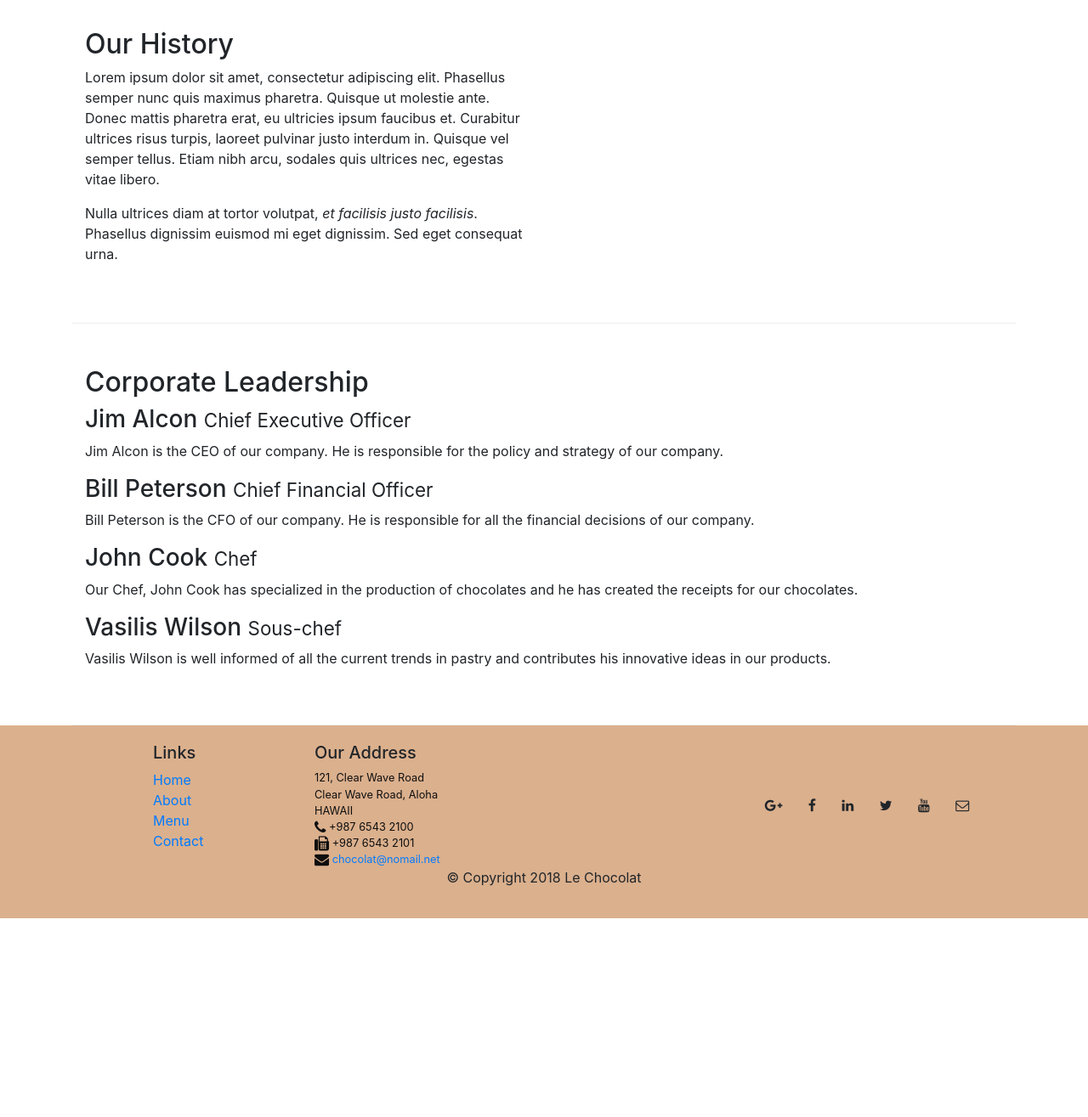
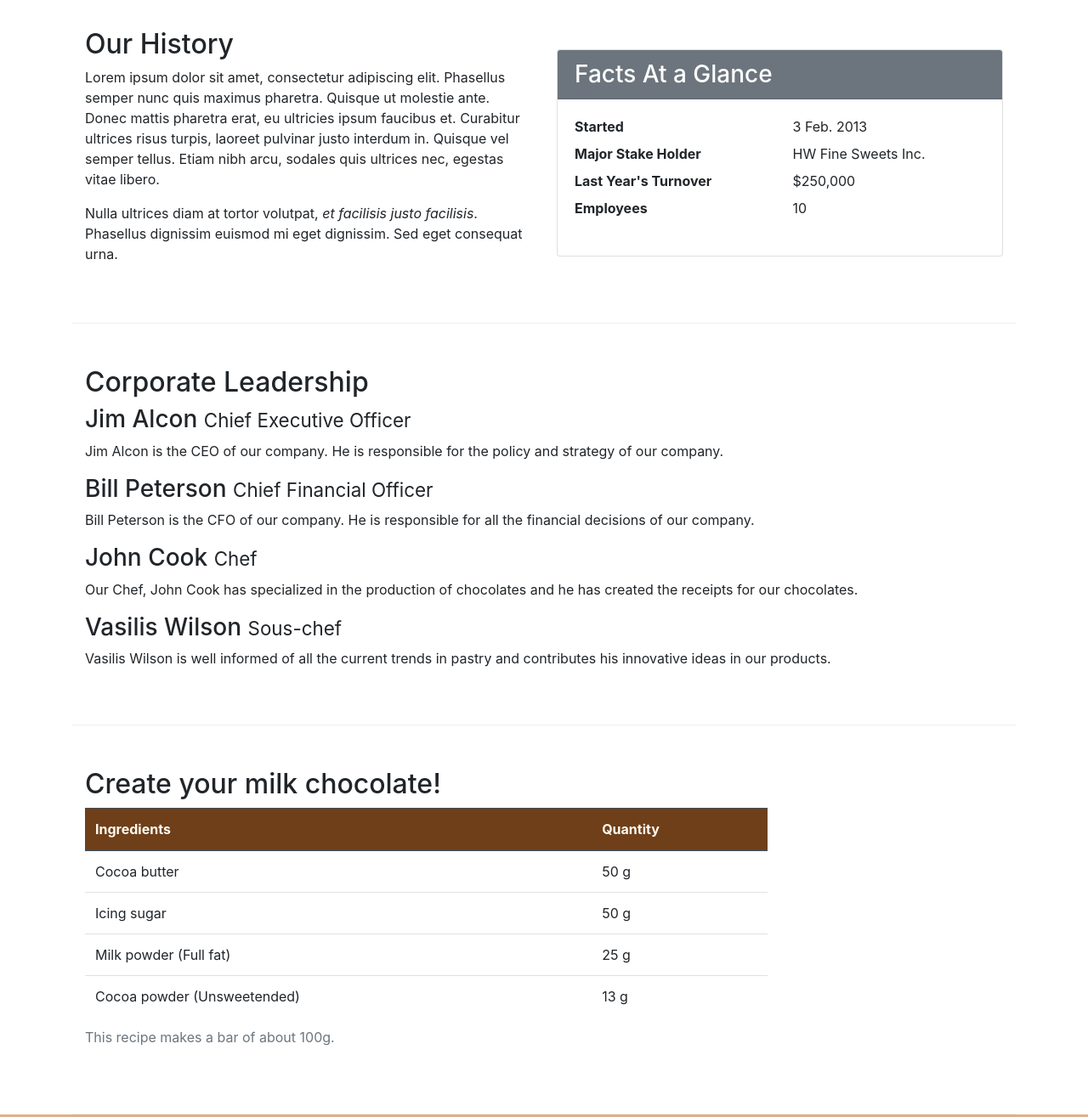
Before and after one commit to krispiekris/leChocolat, a website: page aboutus.html in a window 1280 px wide. Shown: the part 460-1775 px from the top of the page at 85% size. Before the commit the page ends 1541 px from the top, so only its background shows below. Drawn offline with nearby package versions, Linux system fonts and the light colour scheme.

Commit message:
Tables and Cards

```diff
--- a/aboutus.html
+++ b/aboutus.html
@@ -26,10 +26,14 @@
 
             <div class="collapse navbar-collapse" id="Navbar">
                 <ul class="navbar-nav">
-                    <li class="nav-item"><a class="nav-link" href="index.html"><span class="fa fa-home fa-lg"></span> Home</a></li>
-                    <li class="nav-item active"><a class="nav-link" href="#"><span class="fa fa-info fa-lg"></span> About</a></li>
-                    <li class="nav-item"><a class="nav-link" href="#"><span class="fa fa-list fa-lg"></span> Menu</a></li>
-                    <li class="nav-item"><a class="nav-link" href="#"><span class="fa fa-address-card fa-lg"></span> Contact</a></li>
+                    <li class="nav-item"><a class="nav-link" href="index.html"><span class="fa fa-home fa-lg"></span>
+                            Home</a></li>
+                    <li class="nav-item active"><a class="nav-link" href="#"><span class="fa fa-info fa-lg"></span>
+                            About</a></li>
+                    <li class="nav-item"><a class="nav-link" href="#"><span class="fa fa-list fa-lg"></span> Menu</a>
+                    </li>
+                    <li class="nav-item"><a class="nav-link" href="#"><span class="fa fa-address-card fa-lg"></span>
+                            Contact</a></li>
                 </ul>
             </div>
         </div>
@@ -73,9 +77,23 @@
                     euismod mi eget dignissim. Sed eget consequat urna. </p>
             </div>
             <div class="col col-sm">
+                <div class="card">
+                    <h3 class="card-header bg-secondary text-white">Facts At a Glance</h3>
+                    <div class="card-body">
+                        <dl class="row">
+                            <dt class="col-6">Started</dt>
+                            <dd class="col-6">3 Feb. 2013</dd>
+                            <dt class="col-6">Major Stake Holder</dt>
+                            <dd class="col-6">HW Fine Sweets Inc.</dd>
+                            <dt class="col-6">Last Year's Turnover</dt>
+                            <dd class="col-6">$250,000</dd>
+                            <dt class="col-6">Employees</dt>
+                            <dd class="col-6">10</dd>
+                        </dl>
+                    </div>
+                </div>
             </div>
         </div>
-
 
         <div class="row row-content align-items-center">
             <div class="col-12 ">
@@ -96,6 +114,40 @@
                 <p class="d-none d-sm-block">Vasilis Wilson is well informed of all the current trends in pastry and
                     contributes his innovative
                     ideas in our products. </p>
+            </div>
+        </div>
+        <div class="row row-content align-items-center">
+            <div class="col-12 col-sm-9">
+                <h2> Create your milk chocolate!</h2>
+                <div class="table-responsive">
+                    <table class="table table-hover">
+                        <caption>This recipe makes a bar of about 100g.</caption>
+                        <thead class="thead-dark">
+                            <tr>
+                                <th>Ingredients</th>
+                                <th>Quantity</th>
+                            </tr>
+                        </thead>
+                        <tbody>
+                            <tr>
+                                <td>Cocoa butter</td>
+                                <td>50 g</td>
+                            </tr>
+                            <tr>
+                                <td>Icing sugar</td>
+                                <td>50 g</td>
+                            </tr>
+                            <tr>
+                                <td>Milk powder (Full fat)</td>
+                                <td>25 g</td>
+                            </tr>
+                            <tr>
+                                <td>Cocoa powder (Unsweetended)</td>
+                                <td>13 g</td>
+                            </tr>
+                        </tbody>
+                    </table>
+                </div>
             </div>
         </div>
 
@@ -121,12 +173,13 @@
                         HAWAII<br>
                         <i class="fa fa-phone fa-lg"></i> +987 6543 2100<br>
                         <i class="fa fa-fax fa-lg"></i> +987 6543 2101<br>
-                        <i class="fa fa-envelope fa-lg"></i> <a href="mailto:chocolat@nomail.net">chocolat@nomail.net</a>
+                        <i class="fa fa-envelope fa-lg"></i> <a
+                            href="mailto:chocolat@nomail.net">chocolat@nomail.net</a>
                     </address>
                 </div>
                 <div class="col-sm align-self-center">
                     <div style="text-align:center">
-                        <a class="btn btn-social-icon btn-google-plus" href ="http://google.com/+">
+                        <a class="btn btn-social-icon btn-google-plus" href="http://google.com/+">
                             <i class="fa fa-google-plus"></i></a>
                         <a class="btn btn-social-icon btn-facebook" href="http://www.facebook.com/profile.php?id=">
                             <i class="fa fa-facebook"></i></a>
--- a/css/styles.css
+++ b/css/styles.css
@@ -27,7 +27,12 @@
 .bg-light {
         background-color: #dbb08d !important;
       }
-      body{
+body{
         padding: 50px 0px 0px 0px;
         z-index:0;
     }
+.table .thead-dark th{
+        color:floralwhite;
+        background-color:#6E3F19
+    }
+tr:hover {background-color:#dbb08db0!important}
```
